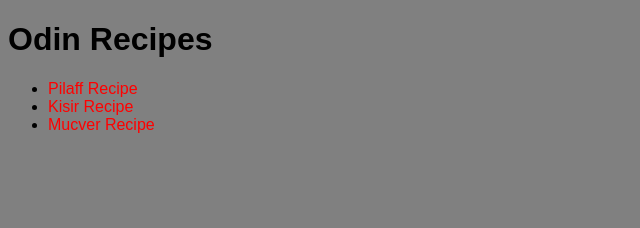
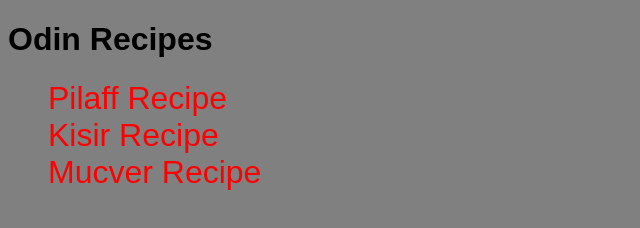
Before and after one commit to FurkanIpek0/odin-recipes, a plain HTML site: page index.html in a window 1280 px wide. Shown: the whole page, without its empty margins (0-640 px from the left). Drawn offline with Linux system fonts and the light colour scheme.

Commit message:
Add font size and remove list dots

```diff
--- a/style.css
+++ b/style.css
@@ -1,6 +1,7 @@
 a {
     text-decoration: none;
     color: red;
+    font-size: 32px;
 }
 
 .heading {
@@ -14,3 +15,7 @@ a {
 body {
     background-color: gray;
 }
+
+ul {
+    list-style: none;
+}
```
